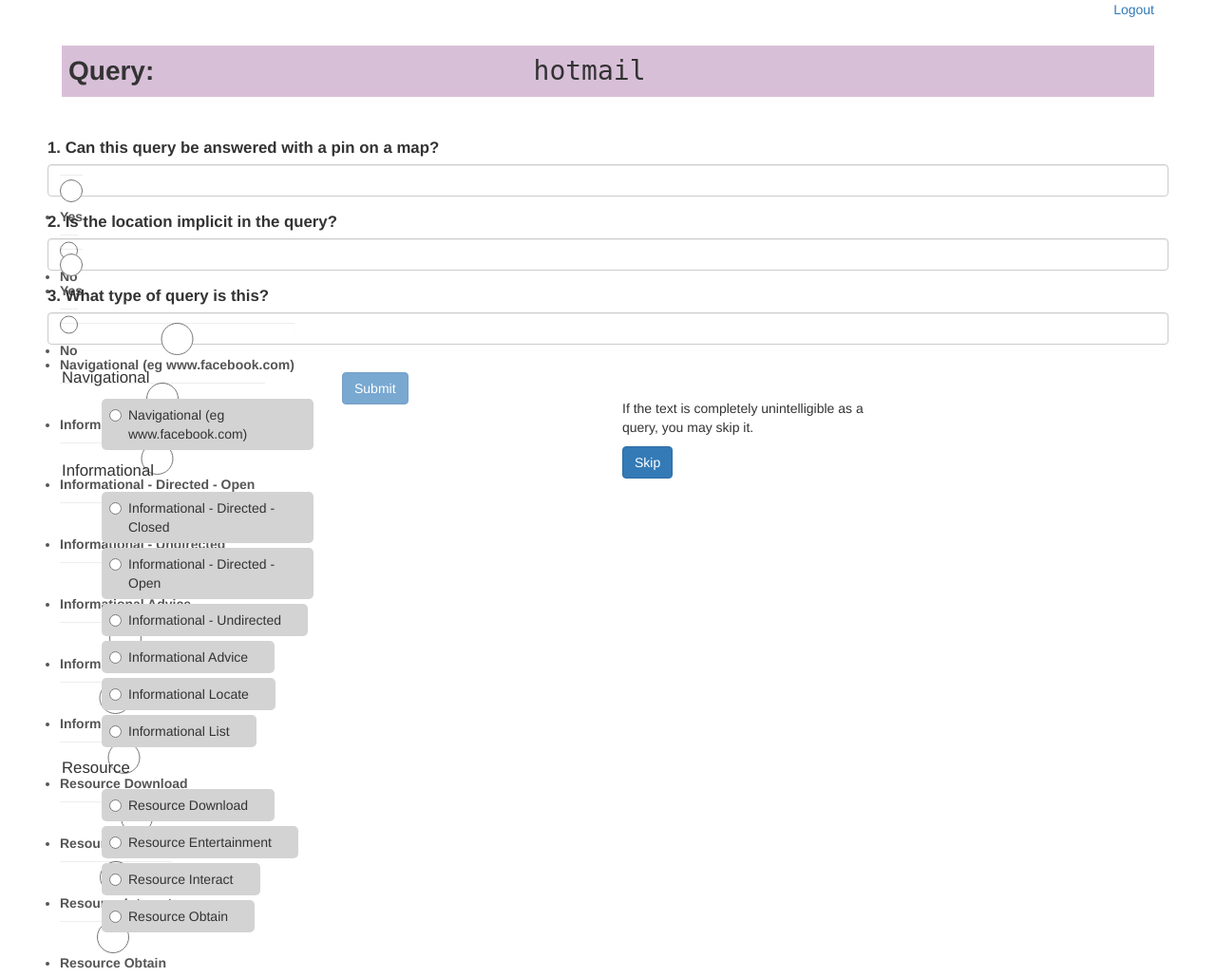
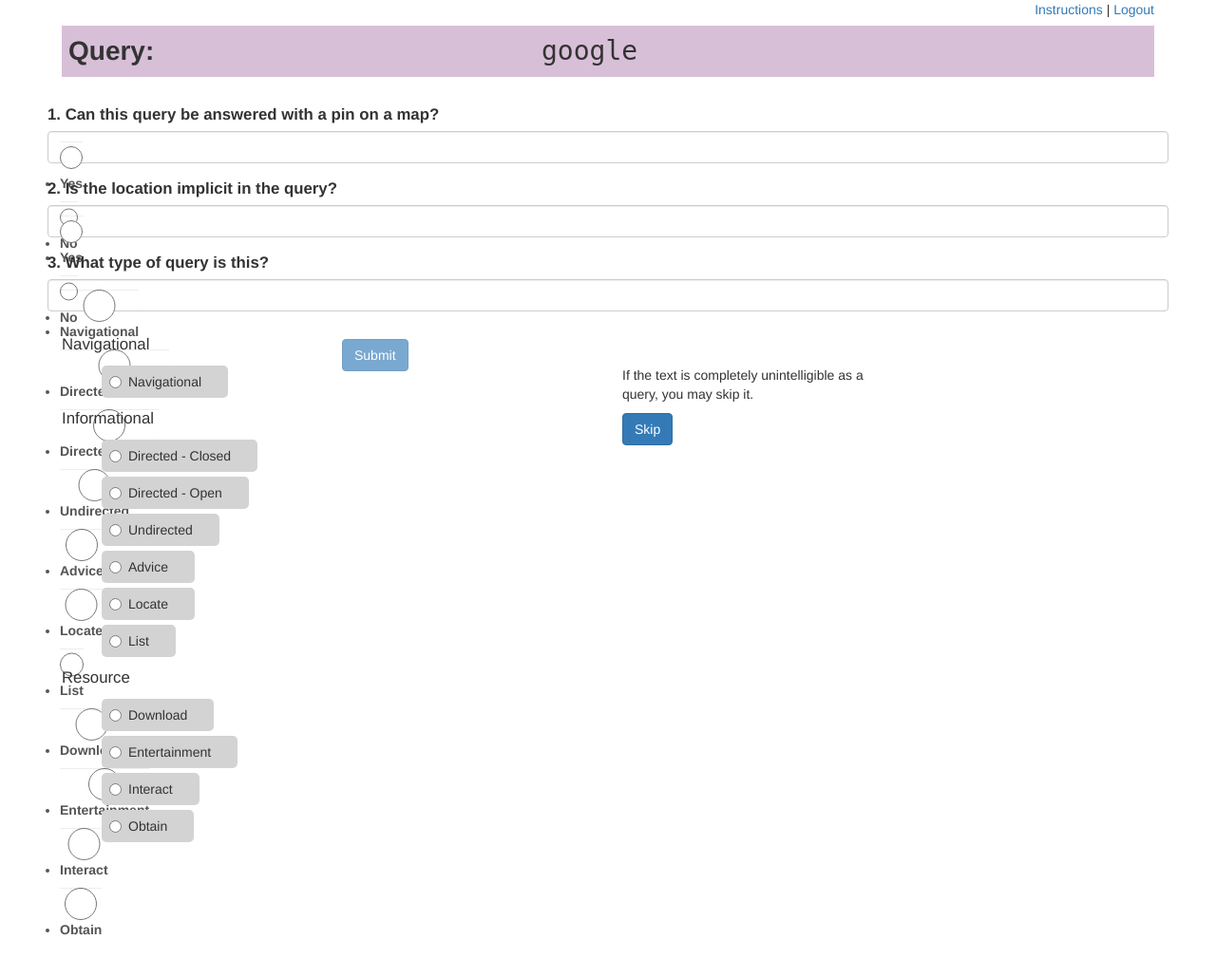
Before and after one commit to ned2/tator, a Django app: page /annotate/ in a window 1280 px wide. Shown: the whole page at 95% size. After the commit the page ends 985 px from the top, so only its background shows below. Run offline with Django 3.2, Linux system fonts and the light colour scheme; a user stored in the database is signed in; data comes from the database, SQL or seed files in the repository; some libraries are stand-ins or nearby versions.

Commit message:
more changes

```diff
--- a/tator/annotate/models.py
+++ b/tator/annotate/models.py
@@ -53,20 +53,20 @@
 
     QUERY_TYPE_CHOICES = (
         #('', 'Please select a query type'),
-        (NAVIGATIONAL, 'Navigational (eg www.facebook.com)'),
+        (NAVIGATIONAL, 'Navigational'),
         (INFORMATIONAL_DIRECTED_CLOSED,
-         'Informational - Directed - Closed'),
+         'Directed - Closed'),
         (INFORMATIONAL_DIRECTED_OPEN,
-         'Informational - Directed - Open'),
+         'Directed - Open'),
         (INFORMATIONAL_UNDIRECTED,
-         'Informational - Undirected'),
-        (INFORMATIONAL_ADVICE, 'Informational Advice'),
-        (INFORMATIONAL_LOCATE, 'Informational Locate'),
-        (INFORMATIONAL_LIST, 'Informational List'),
-        (RESOURCE_DOWNLOAD, 'Resource Download'),
-        (RESOURCE_ENTERTAINMENT, 'Resource Entertainment'),
-        (RESOURCE_INTERACT, 'Resource Interact'),
-        (RESOURCE_OBTAIN, 'Resource Obtain'),
+         'Undirected'),
+        (INFORMATIONAL_ADVICE, 'Advice'),
+        (INFORMATIONAL_LOCATE, 'Locate'),
+        (INFORMATIONAL_LIST, 'List'),
+        (RESOURCE_DOWNLOAD, 'Download'),
+        (RESOURCE_ENTERTAINMENT, 'Entertainment'),
+        (RESOURCE_INTERACT, 'Interact'),
+        (RESOURCE_OBTAIN, 'Obtain'),
     )
 
     BOOL_CHOICES = ((True, 'Yes'), (False, 'No'))
@@ -123,3 +123,13 @@
 
     def __str__(self):
         return "{} responded to query '{}'".format(self.user, self.query.text)
+
+
+class HtmlMessage(models.Model):
+
+    name = models.CharField(max_length=20)
+    description = models.CharField(max_length=100)
+    html = models.TextField()
+
+    def __str__(self):
+        return "HTML: {}".format(self.name)
--- a/tator/annotate/static/annotate/annotate.css
+++ b/tator/annotate/static/annotate/annotate.css
@@ -10,18 +10,22 @@
     margin: 0 auto;
 }
 
-#login-link {float: right}
+#header-links {float: right}
 #login-form {
     margin: 0 auto;
     margin-left: 5em;
     width: 40%;
 }
 
+#welcome-container, #instructions-container {
+    margin-bottom: 1.5em;
+}
+
 #query-container {
     background-color: thistle;
     padding: 0.5em;
-    margin-top: 2em;
-    margin-bottom: 3em;
+    margin-top: 0.5em;
+    margin-bottom: 2em;
 }
 
 #annotation-form .form-group {}
--- a/tator/annotate/templates/annotate/base.html
+++ b/tator/annotate/templates/annotate/base.html
@@ -19,7 +19,11 @@
 	        <div class="row">
                 <div class="col-sm-12">
                     {% if request.user.is_authenticated %}
-                    <div id="login-link"><a href="/logout">Logout</a></div>
+                    <div id="header-links">
+                        <a href="/instructions" target="_blank">Instructions</a>
+                        |
+                        <a href="/logout">Logout</a>
+                    </div>
                     {% endif %}
                     <div class="clear-float"></div>
                 </div>
--- a/tator/annotate/urls.py
+++ b/tator/annotate/urls.py
@@ -1,11 +1,14 @@
 from django.conf.urls import url
 from django.contrib.auth import views as auth_views
 
-from .views import AnnotateView, index
+from .views import AnnotateView, welcome, instructions, index
+
 
 urlpatterns = [
     url(r'^$', index, name='index'),
     url(r'^annotate/$', AnnotateView.as_view(), name='annotate'),
+    url(r'^welcome/$', welcome, name='welcome'),
+    url(r'^instructions/$', instructions, name='instructions'),
     url(r'^logout/$', auth_views.logout_then_login, name='logout'),
     url(r'^login/$', auth_views.login, {'template_name': 'annotate/login.html'}, name='login'),
 ]
--- a/tator/annotate/views.py
+++ b/tator/annotate/views.py
@@ -3,12 +3,25 @@
 from django.shortcuts import render, redirect
 from django.views.generic import View
 
-from .models import UserResponse, Annotation, Query
+from .models import UserResponse, Annotation, Query, HtmlMessage
 from .forms import AnnotationForm
 
 
 def index(request):
     return redirect('annotate')
+
+
+def welcome(request):
+    welcome = HtmlMessage.objects.get(name='welcome')
+    instructions = HtmlMessage.objects.get(name='instructions')
+    context = {"welcome_html": welcome.html, "instructions_html": instructions.html}
+    return render(request, 'annotate/welcome.html', context)
+
+
+def instructions(request):
+    instructions = HtmlMessage.objects.get(name='instructions')
+    context = {"instructions_html": instructions.html}
+    return render(request, 'annotate/instructions.html', context)
 
 
 @method_decorator(login_required(login_url='/login/'), name='dispatch')
@@ -48,6 +61,5 @@
             )
             return redirect('annotate')
 
-        #import ipdb; ipdb.set_trace()
-        context = {'form': form, 'query': query.text}
+        context = {'form': form, 'query': query}
         return render(request, 'annotate/annotate.html', context)
--- a/tator/tagit/settings.py
+++ b/tator/tagit/settings.py
@@ -122,5 +122,5 @@
 
 STATIC_URL = '/static/'
 
-LOGIN_REDIRECT_URL = 'index'
+LOGIN_REDIRECT_URL = 'welcome'
 LOGIN_URL = 'login'
```
Also changed, not shown: tator/annotate/admin.py (+8 -1 lines), tator/annotate/templates/annotate/instructions.html (added, +16 -0 lines), tator/annotate/templates/annotate/welcome.html (added, +26 -0 lines), tator/annotate/migrations/0019_auto_20161009_1124.py (added), tator/db.sqlite3.
